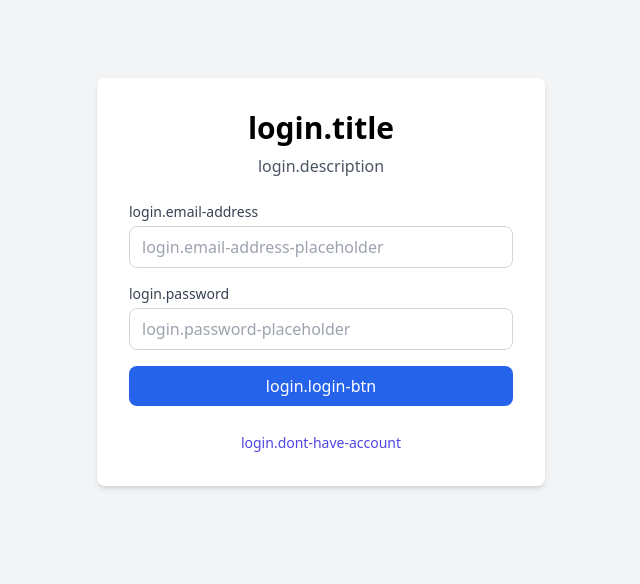
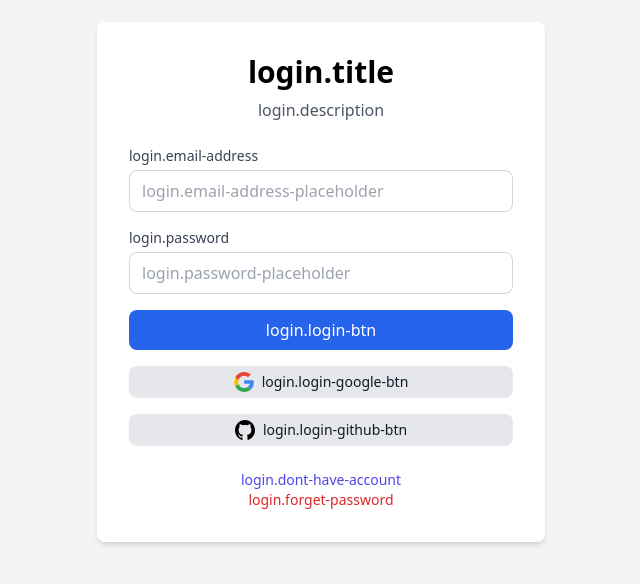
Before and after one commit to suraj-kashyap-dev/todo, a React (Vite) app: page /login in a window 1280 px wide. Shown: the part 118-702 px from the top of the page, without its empty margins (319-959 px from the left). Built offline with nearby package versions, Linux system fonts and the light colour scheme; no server answers.

Commit message:
Add logins buttons of google, github.

```diff
--- a/src/i18n/langs/en.json
+++ b/src/i18n/langs/en.json
@@ -35,6 +35,9 @@
     "password": "Password",
     "password-placeholder": "Enter your password",
     "login-btn": "Sign In",
+    "login-google-btn": "Google",
+    "login-github-btn": "Github",
+    "forget-password": "Forget Password",
     "dont-have-account": "Don't have an account? Sign up"
   }
 }
--- a/src/pages/Login.tsx
+++ b/src/pages/Login.tsx
@@ -3,6 +3,8 @@ import { Link } from 'react-router-dom';
 import { useTranslation } from 'react-i18next';
 import { Button } from '../components/ui/form-controls/Button';
 import { Input } from '../components/ui/form-controls/Input';
+import GithubIcon from '../assets/github.svg';
+import GoogleIcon from '../assets/google.svg';
 
 const Login: React.FC = () => {
   const [loading, setLoading] = useState(false);
@@ -43,14 +45,37 @@ const Login: React.FC = () => {
         <Button type="submit" isLoading={loading} className="w-full">
           {t('login.login-btn')}
         </Button>
+
+        <Button type="button" variant="secondary" className="w-full" size="sm">
+          <div className="flex items-center gap-2">
+            <img src={GoogleIcon} alt="GitHub" className="h-5 w-auto" />
+
+            <p>{t('login.login-google-btn')}</p>
+          </div>
+        </Button>
+
+        <Button type="button" variant="secondary" className="w-full" size="sm">
+          <div className="flex items-center gap-2">
+            <img src={GithubIcon} alt="GitHub" className="h-5 w-auto" />
+
+            <p>{t('login.login-github-btn')}</p>
+          </div>
+        </Button>
       </form>
 
-      <div className="text-center">
+      <div className="flex flex-col text-center">
         <Link
           to="/register"
           className="text-sm text-indigo-600 hover:text-indigo-500"
         >
           {t('login.dont-have-account')}
+        </Link>
+
+        <Link
+          to="/register"
+          className="text-sm text-red-600 hover:text-red-500"
+        >
+          {t('login.forget-password')}
         </Link>
       </div>
     </div>
```
Also changed, not shown: src/assets/github.svg (added), src/assets/google.svg (added).
